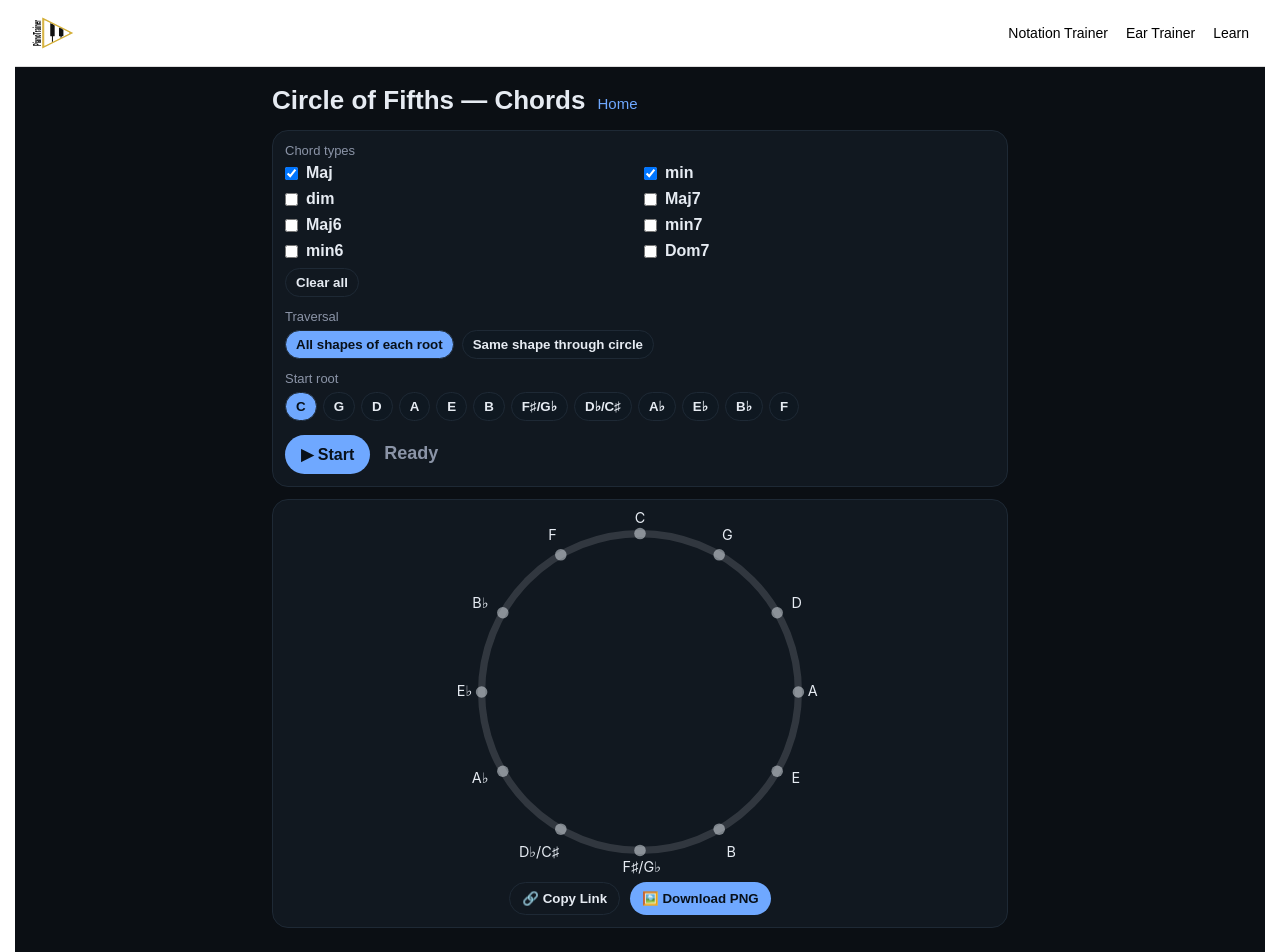
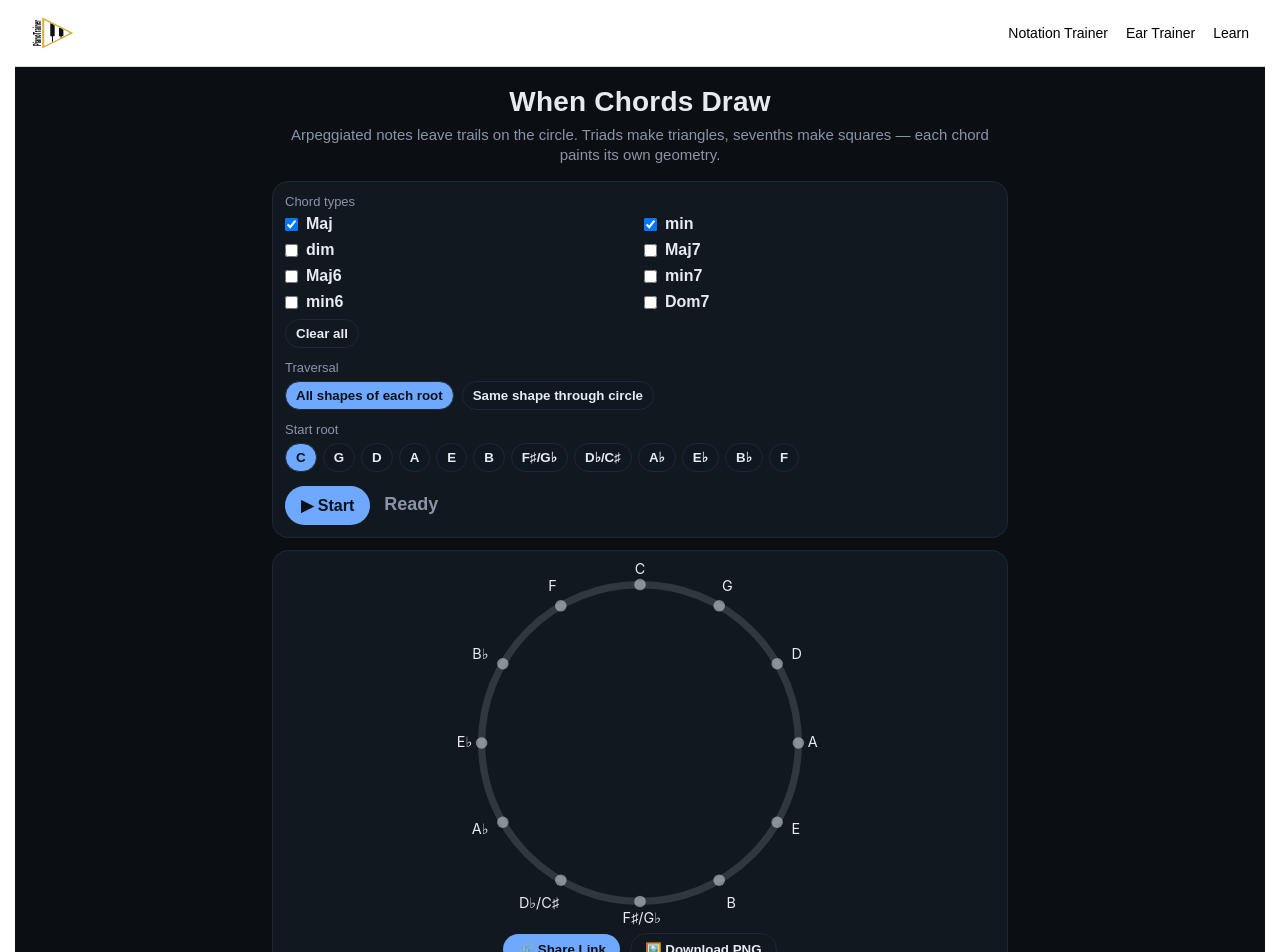
Before and after one commit to andreyeremichev/pianotrainer, a Next.js app: page /learn/chords-circle in a window 1280 px wide. Shown: the top 952 px of the page. Built offline with nearby package versions, Linux system fonts and the light colour scheme; a web font is replaced by a local one.

Commit message:
feat(chords-circle): rotating poster header + primary Copy Link with confirmation

```diff
--- a/app/(site)/learn/chords-circle/page.tsx
+++ b/app/(site)/learn/chords-circle/page.tsx
@@ -308,9 +308,34 @@ export default function ChordsCirclePage() {
   const [qIndex, setQIndex] = useState(0);
   const [isRunning, setIsRunning] = useState(false);
   const [nowPlaying, setNowPlaying] = useState("");
+  const [linkCopied, setLinkCopied] = useState(false);
+
 
   const [overlays, setOverlays] = useState<OverlayShape[]>([]);
   const rafRef = useRef<number | null>(null);
+
+  // --- Rotating title + subtitle (3 options) ---
+const TITLE_OPTIONS = [
+  {
+    title: "Shapes of Harmony",
+    subtitle: "Watch major, minor, and seventh chords sketch bright triangles and squares on the circle of fifths.",
+  },
+  {
+    title: "Chord Constellations",
+    subtitle: "Every chord becomes a shape — like stars connected in the night sky, glowing for a moment before the next appears.",
+  },
+  {
+    title: "When Chords Draw",
+    subtitle: "Arpeggiated notes leave trails on the circle. Triads make triangles, sevenths make squares — each chord paints its own geometry.",
+  },
+] as const;
+
+const [titleIdx, setTitleIdx] = useState(0);
+
+// Pick a random title AFTER mount (avoid SSR hydration mismatches)
+useEffect(() => {
+  setTitleIdx(Math.floor(Math.random() * TITLE_OPTIONS.length));
+}, []);
 
   /* ---------- Live refs for timers ---------- */
   const isRunningRef = useRef(false);
@@ -453,12 +478,13 @@ export default function ChordsCirclePage() {
 
   const onCopyLink = useCallback(async () => {
   try {
-      const url = buildShareUrl();
-      await navigator.clipboard.writeText(url);
+    await navigator.clipboard.writeText(buildShareUrl());
+    setLinkCopied(true);
+    setTimeout(() => setLinkCopied(false), 2000); // hide after 2s
   } catch (e) {
     console.error("Copy link failed", e);
   }
-  }, [startRoot, traversal, enabledTypes]);
+}, [buildShareUrl]);
 
   const onDownloadPng = useCallback(async () => {
     try {
@@ -510,6 +536,8 @@ export default function ChordsCirclePage() {
   /* ---------- Start / Stop ---------- */
   const start = useCallback(async () => {
     clearAllTimeouts();
+    // Rotate poster title/subtitle on every Start
+setTitleIdx((i) => (i + 1) % TITLE_OPTIONS.length);
     await unlockAudioCtx();
     const q = buildQueue();
     setQueue(q);
@@ -650,9 +678,34 @@ addTimeout(async () => {
         `}</style>
 
         {/* Header */}
-        <header style={{ display: "flex", alignItems: "baseline", gap: 12, margin: "6px 0 14px" }}>
-          <h1 style={{ margin: 0, fontSize: 26 }}>Circle of Fifths — Chords</h1>
-          <Link href="/" style={{ color: theme.blue, fontSize: 15 }}>Home</Link>
+        <header
+  style={{
+    textAlign: "center",
+    margin: "6px 0 16px",
+  }}
+>
+  <h1
+    style={{
+      margin: 0,
+      fontSize: 28,
+      lineHeight: 1.2,
+      letterSpacing: 0.2,
+      color: theme.text,
+    }}
+  >
+    {TITLE_OPTIONS[titleIdx].title}
+  </h1>
+  <p
+    style={{
+      margin: "6px auto 0",
+      maxWidth: 720,
+      color: theme.muted,
+      fontSize: 15,
+      lineHeight: 1.35,
+    }}
+  >
+    {TITLE_OPTIONS[titleIdx].subtitle}
+  </p>
 </header>
 
         {/* Options card */}
@@ -863,36 +916,48 @@ addTimeout(async () => {
     gap: 10,
     justifyContent: "center",
     flexWrap: "wrap",
+    alignItems: "center",
   }}
 >
+  {/* Copy Link highlighted as primary */}
   <button
     onClick={onCopyLink}
+    style={{
+      background: theme.blue,
+      color: "#081019",
+      border: "none",
+      borderRadius: 999,
+      padding: "8px 14px",
+      fontWeight: 700,
+      cursor: "pointer",
+    }}
+  >
+    🔗 Share Link
+  </button>
+
+  {/* Confirmation text (2s) */}
+  {linkCopied && (
+    <span
+      role="status"
+      aria-live="polite"
+      style={{ color: theme.green, fontSize: 13, fontWeight: 600 }}
+    >
+      Link copied!
+    </span>
+  )}
+
+  {/* Download PNG as secondary */}
+  <button
+    onClick={onDownloadPng}
     style={{
       background: "transparent",
       color: theme.text,
       border: `1px solid ${theme.border}`,
       borderRadius: 999,
-                  padding: "8px 12px",
+      padding: "8px 14px",
       fontWeight: 700,
       cursor: "pointer",
     }}
-                title="Copy link with current settings and last chord"
-              >
-                🔗 Copy Link
-              </button>
-
-              <button
-                onClick={onDownloadPng}
-                style={{
-                  background: theme.blue,
-                  color: "#081019",
-                  border: "none",
-                  borderRadius: 999,
-                  padding: "8px 12px",
-                  fontWeight: 700,
-                  cursor: "pointer",
-                }}
-                title="Download a PNG snapshot of the current circle"
   >
     🖼️ Download PNG
   </button>
```
Lines whose indentation alone changed are shown as unchanged.
